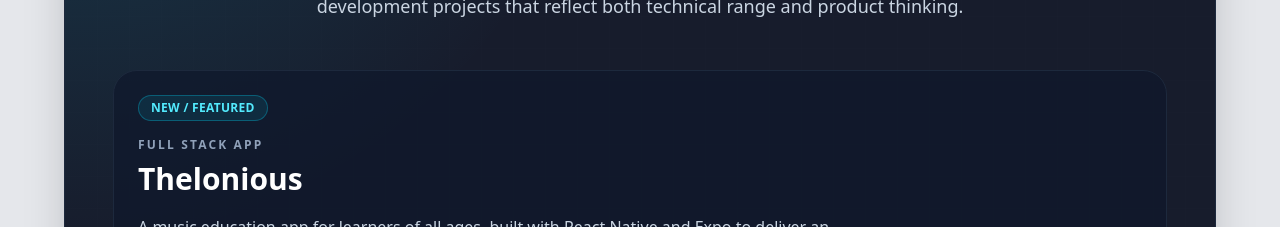
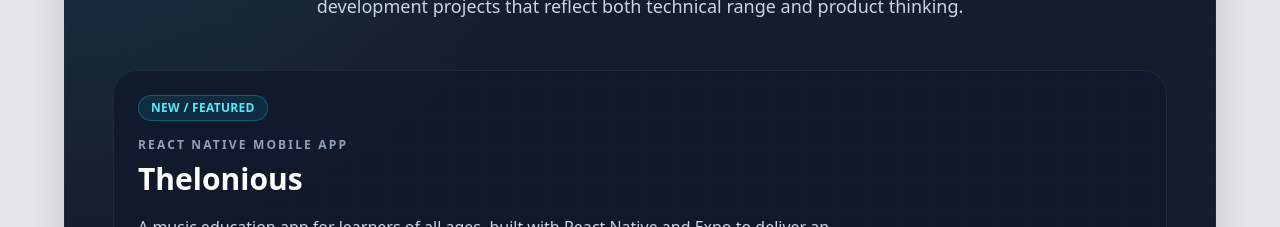
Before and after one commit to Robn8/ReactPortfolio, a React (Vite) app: page / in a window 1280 px wide. Shown: the part 2460-2687 px from the top of the page. Built offline with nearby package versions, Linux system fonts and the light colour scheme.

Commit message:
Copy update to projects component

```diff
--- a/src/components/FeaturedProjects.jsx
+++ b/src/components/FeaturedProjects.jsx
@@ -7,7 +7,7 @@ const featuredProjects = [
     code: "https://github.com/Robn8/Thelonious",
     tags: ["React Native", "Expo", "JavaScript"],
     featured: true,
-    projectType: "Full Stack App",
+    projectType: "React Native Mobile App",
     showLive: false,
     showCode: true,
   },
```
